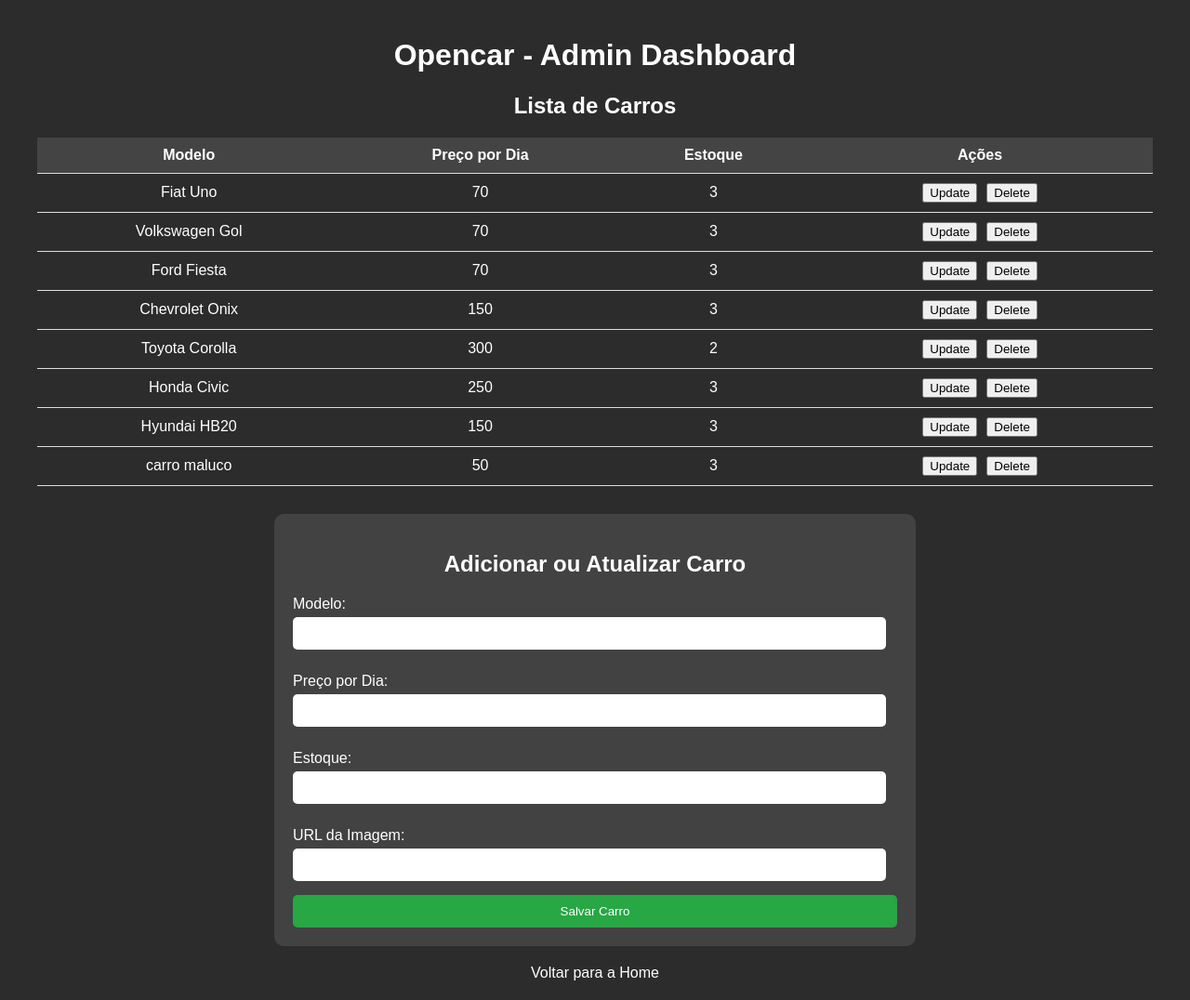
After one commit to Lucasfransa053/OpenCar, a Flask app: page /admin in a window 1280 px wide. The commit adds this page. Shown: the whole page at 93% size. Run offline with Flask 3, Linux system fonts and the light colour scheme; a user stored in the database is signed in.

Commit message:
admin implementado

```diff
--- a/app.py
+++ b/app.py
@@ -1,11 +1,15 @@
-from flask import Flask, render_template, flash
+# app.py
+from flask import Flask, render_template, flash, redirect, url_for, session
 from flask_migrate import Migrate
 from models import db
 from controllers.user_controller import user_bp
 from controllers.reservation_controller import reservation_bp
 from controllers.display_car_controller import display_car_bp
+from controllers.api_controller import api_bp  # Importando o blueprint API
 from models.car import Car
 from models.car_dao import CarDAO
+from models.user import User
+from models.user_dao import UserDAO
 
 app = Flask(__name__)
 app.config['SQLALCHEMY_DATABASE_URI'] = 'sqlite:///opencar.db'
@@ -19,11 +23,25 @@ migrate = Migrate(app, db)  # Inicialize o Flask-Migrate
 app.register_blueprint(user_bp, url_prefix='/usuarios')
 app.register_blueprint(reservation_bp, url_prefix='/reservas')
 app.register_blueprint(display_car_bp, url_prefix='/carros')
+app.register_blueprint(api_bp, url_prefix='/api')  # Registrar o blueprint API
 
 @app.route('/')
 def index():
     return render_template('index.html')
 
+@app.route('/admin')
+def admin_dashboard():
+    if 'user_id' not in session:
+        return redirect(url_for('user_bp.login_usuarios'))
+
+    user_id = session['user_id']
+    user = UserDAO.get_user_by_id(user_id)
+
+    if not user.is_admin:
+        flash('Acesso negado. Você não tem permissão para acessar esta página.', 'danger')
+        return redirect(url_for('index'))
+
+    return render_template('admin_dashboard.html')
 
 @app.route('/carros')
 def carros():
@@ -50,9 +68,25 @@ def initialize_cars():
         )
         CarDAO.add_car(car)
 
+def initialize_admin():
+    admin_email = "admin@opencar.com"
+    existing_admin = UserDAO.get_user_by_email(admin_email)
+    if existing_admin is None:
+        admin = User(
+            name="Admin",
+            address="Admin Address",
+            phone_number="0000000000",
+            email=admin_email,
+            card_id=1,  # Supondo que o cartão de admin já existe ou pode ser atualizado
+            is_admin=True
+        )
+        admin.set_password("adminpassword")
+        UserDAO.add_user(admin)
+
 if __name__ == '__main__':
     with app.app_context():
         db.create_all()
         if Car.query.count() == 0:
             initialize_cars()
+        initialize_admin()
     app.run(debug=True)
--- /dev/null
+++ b/controllers/api_controller.py
@@ -0,0 +1,45 @@
+from flask import Blueprint, request, jsonify
+from models.car import Car
+from models.car_dao import CarDAO
+
+api_bp = Blueprint('api_bp', __name__)
+
+@api_bp.route('/cars', methods=['GET'])
+def get_cars():
+    cars = CarDAO.get_all_cars()
+    return jsonify([car.to_dict() for car in cars])
+
+@api_bp.route('/cars', methods=['POST'])
+def add_car():
+    data = request.get_json()
+    new_car = Car(
+        model=data['model'],
+        price_per_day=data['price_per_day'],
+        stock=data['stock'],
+        image_url=data['image_url']
+    )
+    CarDAO.add_car(new_car)
+    return jsonify(new_car.to_dict()), 201
+
+@api_bp.route('/cars/<int:car_id>', methods=['PUT'])
+def update_car(car_id):
+    data = request.get_json()
+    car = CarDAO.get_car_by_id(car_id)
+    if car is None:
+        return jsonify({'error': 'Car not found'}), 404
+
+    car.model = data['model']
+    car.price_per_day = data['price_per_day']
+    car.stock = data['stock']
+    car.image_url = data['image_url']
+    CarDAO.update_car(car)
+    return jsonify(car.to_dict())
+
+@api_bp.route('/cars/<int:car_id>', methods=['DELETE'])
+def delete_car(car_id):
+    car = CarDAO.get_car_by_id(car_id)
+    if car is None:
+        return jsonify({'error': 'Car not found'}), 404
+
+    CarDAO.delete_car(car)
+    return '', 204
--- a/models/user.py
+++ b/models/user.py
@@ -9,6 +9,7 @@ class User(db.Model):
     card_id = db.Column(db.Integer, db.ForeignKey('card.id'), nullable=False)
     reservations = db.relationship('Reservation', backref='user', lazy=True)
     senha_hash = db.Column(db.String(128), nullable=False)
+    is_admin = db.Column(db.Boolean, default=False)  # Campo para indicar se o usuário é administrador
 
     def set_password(self, senha):
         self.senha_hash = generate_password_hash(senha)
--- /dev/null
+++ b/templates/admin_dashboard.html
@@ -0,0 +1,228 @@
+<!DOCTYPE html>
+<html lang="en">
+<head>
+    <meta charset="UTF-8">
+    <meta name="viewport" content="width=device-width, initial-scale=1.0">
+    <title>Admin Dashboard</title>
+    <style>
+        body {
+            font-family: Arial, sans-serif;
+            background-color: #2c2c2c;
+            color: white;
+            margin: 0;
+            padding: 20px;
+        }
+
+        h1, h2 {
+            text-align: center;
+        }
+
+        .container {
+            max-width: 1200px;
+            margin: 0 auto;
+        }
+
+        .car-list-container {
+            margin-bottom: 30px;
+        }
+
+        table {
+            width: 100%;
+            border-collapse: collapse;
+            margin-bottom: 20px;
+        }
+
+        th, td {
+            padding: 10px;
+            text-align: center;
+            border-bottom: 1px solid #ddd;
+        }
+
+        th {
+            background-color: #444;
+            color: white;
+        }
+
+        td button {
+            margin: 0 5px;
+        }
+
+        .form-container {
+            background-color: rgba(255, 255, 255, 0.1);
+            padding: 20px;
+            border-radius: 10px;
+            margin-bottom: 20px;
+            width: 100%;
+            max-width: 650px;
+            margin: 0 auto;
+            justify-content: center;
+        }
+
+        .form-container label {
+            display: block;
+            margin: 10px 0 5px;
+        }
+
+        .form-container input {
+            width: 95%;
+            padding: 10px;
+            margin-bottom: 15px;
+            border-radius: 5px;
+            border: none;
+        }
+
+        .form-container button {
+            width: 100%;
+            padding: 10px;
+            background-color: #28a745;
+            color: white;
+            border: none;
+            border-radius: 5px;
+            cursor: pointer;
+            transition: background-color 0.3s;
+        }
+
+        .form-container button:hover {
+            background-color: #218838;
+        }
+
+        .back-link {
+            display: block;
+            text-align: center;
+            margin-top: 20px;
+            color: white;
+            text-decoration: none;
+        }
+
+        .back-link:hover {
+            color: #ccc;
+        }
+    </style>
+    <script>
+        async function fetchCars() {
+            const response = await fetch('/api/cars');
+            const cars = await response.json();
+            const carListTable = document.getElementById('car-list');
+            carListTable.innerHTML = '';
+
+            cars.forEach(car => {
+                const row = document.createElement('tr');
+
+                const modelCell = document.createElement('td');
+                modelCell.textContent = car.model;
+                row.appendChild(modelCell);
+
+                const priceCell = document.createElement('td');
+                priceCell.textContent = car.price_per_day;
+                row.appendChild(priceCell);
+
+                const stockCell = document.createElement('td');
+                stockCell.textContent = car.stock;
+                row.appendChild(stockCell);
+
+                const actionCell = document.createElement('td');
+
+                const updateButton = document.createElement('button');
+                updateButton.textContent = 'Update';
+                updateButton.onclick = () => {
+                    document.getElementById('car-id').value = car.id;
+                    document.getElementById('model').value = car.model;
+                    document.getElementById('price_per_day').value = car.price_per_day;
+                    document.getElementById('stock').value = car.stock;
+                    document.getElementById('image_url').value = car.image_url;
+                };
+
+                const deleteButton = document.createElement('button');
+                deleteButton.textContent = 'Delete';
+                deleteButton.onclick = async () => {
+                    await fetch(`/api/cars/${car.id}`, {
+                        method: 'DELETE'
+                    });
+                    fetchCars();
+                };
+
+                actionCell.appendChild(updateButton);
+                actionCell.appendChild(deleteButton);
+                row.appendChild(actionCell);
+
+                carListTable.appendChild(row);
+            });
+        }
+
+        async function addOrUpdateCar(event) {
+            event.preventDefault();
+            const id = document.getElementById('car-id').value;
+            const model = document.getElementById('model').value;
+            const price_per_day = document.getElementById('price_per_day').value;
+            const stock = document.getElementById('stock').value;
+            const image_url = document.getElementById('image_url').value;
+
+            const method = id ? 'PUT' : 'POST';
+            const url = id ? `/api/cars/${id}` : '/api/cars';
+
+            const response = await fetch(url, {
+                method: method,
+                headers: {
+                    'Content-Type': 'application/json'
+                },
+                body: JSON.stringify({ model, price_per_day, stock, image_url })
+            });
+
+            if (response.ok) {
+                fetchCars();
+                document.getElementById('car-form').reset();
+                document.getElementById('car-id').value = '';
+            }
+        }
+
+        document.addEventListener('DOMContentLoaded', () => {
+            fetchCars();
+            document.getElementById('car-form').addEventListener('submit', addOrUpdateCar);
+        });
+    </script>
+</head>
+<body>
+    <div class="container">
+        <h1>Opencar - Admin Dashboard</h1>
+
+        <div class="car-list-container">
+            <h2>Lista de Carros</h2>
+            <table>
+                <thead>
+                    <tr>
+                        <th>Modelo</th>
+                        <th>Preço por Dia</th>
+                        <th>Estoque</th>
+                        <th>Ações</th>
+                    </tr>
+                </thead>
+                <tbody id="car-list">
+                    <!-- Carros serão carregados aqui via JavaScript -->
+                </tbody>
+            </table>
+        </div>
+
+        <div class="form-container">
+            <h2>Adicionar ou Atualizar Carro</h2>
+            <form id="car-form">
+                <input type="hidden" id="car-id" name="car-id">
+                <label for="model">Modelo:</label>
+                <input type="text" id="model" name="model" required>
+
+                <label for="price_per_day">Preço por Dia:</label>
+                <input type="number" id="price_per_day" name="price_per_day" required>
+
+                <label for="stock">Estoque:</label>
+                <input type="number" id="stock" name="stock" required>
+
+                <label for="image_url">URL da Imagem:</label>
+                <input type="text" id="image_url" name="image_url" required>
+
+                <button type="submit">Salvar Carro</button>
+            </form>
+        </div>
+
+        <a href="/" class="back-link">Voltar para a Home</a>
+    </div>
+</body>
+</html>
--- a/templates/cadastrar_usuario.html
+++ b/templates/cadastrar_usuario.html
@@ -9,15 +9,16 @@
         <a href="/">Home</a>
         <a href="/carros">Nossos Carros</a>
         <a href="/reservas/fazer">Reservar</a>
-
         {% if 'user_id' not in session %}
             <a href="/usuarios/login">Fazer login</a>
             <a href="/usuarios/cadastrar">Cadastre-se</a>
         {% endif %}
-
         {% if 'user_id' in session %}
             <a href="/reservas/perfil">Ver Perfil</a>
             <a href="/usuarios/logout">Logout</a>
+            {% if session['user_id'] == 1 %}
+                <a href="/admin">Admin Dashboard</a>
+            {% endif %}
         {% endif %}
     </nav>
 
--- a/templates/display_cars.html
+++ b/templates/display_cars.html
@@ -12,16 +12,16 @@
         <a href="/">Home</a>
         <a href="/carros">Nossos Carros</a>
         <a href="/reservas/fazer">Reservar</a>
-
         {% if 'user_id' not in session %}
             <a href="/usuarios/login">Fazer login</a>
             <a href="/usuarios/cadastrar">Cadastre-se</a>
-
         {% endif %}
-
         {% if 'user_id' in session %}
             <a href="/reservas/perfil">Ver Perfil</a>
             <a href="/usuarios/logout">Logout</a>
+            {% if session['user_id'] == 1 %}
+                <a href="/admin">Admin Dashboard</a>
+            {% endif %}
         {% endif %}
     </nav>
 
--- a/templates/fazer_reserva.html
+++ b/templates/fazer_reserva.html
@@ -11,15 +11,16 @@
         <a href="/">Home</a>
         <a href="/carros">Nossos Carros</a>
         <a href="/reservas/fazer">Reservar</a>
-
         {% if 'user_id' not in session %}
             <a href="/usuarios/login">Fazer login</a>
             <a href="/usuarios/cadastrar">Cadastre-se</a>
         {% endif %}
-
         {% if 'user_id' in session %}
             <a href="/reservas/perfil">Ver Perfil</a>
             <a href="/usuarios/logout">Logout</a>
+            {% if session['user_id'] == 1 %}
+                <a href="/admin">Admin Dashboard</a>
+            {% endif %}
         {% endif %}
     </nav>
 
--- a/templates/login.html
+++ b/templates/login.html
@@ -11,16 +11,16 @@
         <a href="/">Home</a>
         <a href="/carros">Nossos Carros</a>
         <a href="/reservas/fazer">Reservar</a>
-
         {% if 'user_id' not in session %}
             <a href="/usuarios/login">Fazer login</a>
             <a href="/usuarios/cadastrar">Cadastre-se</a>
-
         {% endif %}
-
         {% if 'user_id' in session %}
             <a href="/reservas/perfil">Ver Perfil</a>
             <a href="/usuarios/logout">Logout</a>
+            {% if session['user_id'] == 1 %}
+                <a href="/admin">Admin Dashboard</a>
+            {% endif %}
         {% endif %}
     </nav>
 
--- a/templates/perfil_usuario.html
+++ b/templates/perfil_usuario.html
@@ -18,6 +18,9 @@
         {% if 'user_id' in session %}
             <a href="/reservas/perfil">Ver Perfil</a>
             <a href="/usuarios/logout">Logout</a>
+            {% if session['user_id'] == 1 %}
+                <a href="/admin">Admin Dashboard</a>
+            {% endif %}
         {% endif %}
     </nav>
 
```
Also changed, not shown: models/car.py (+11 -1 lines), models/car_dao.py (+8 -3 lines), static/index.css (+25 -0 lines), templates/index.html (+14 -19 lines), instance/opencar.db.
